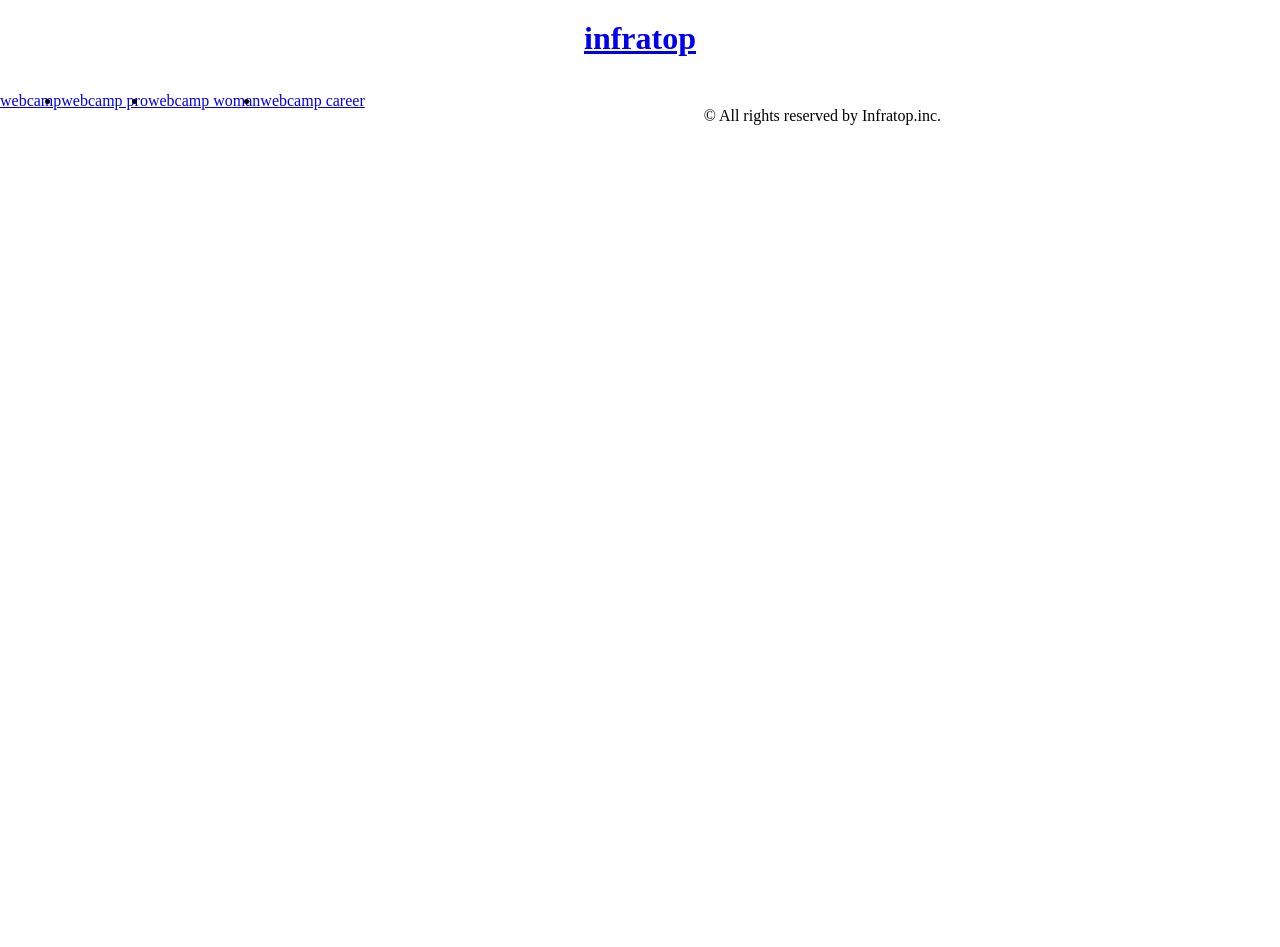
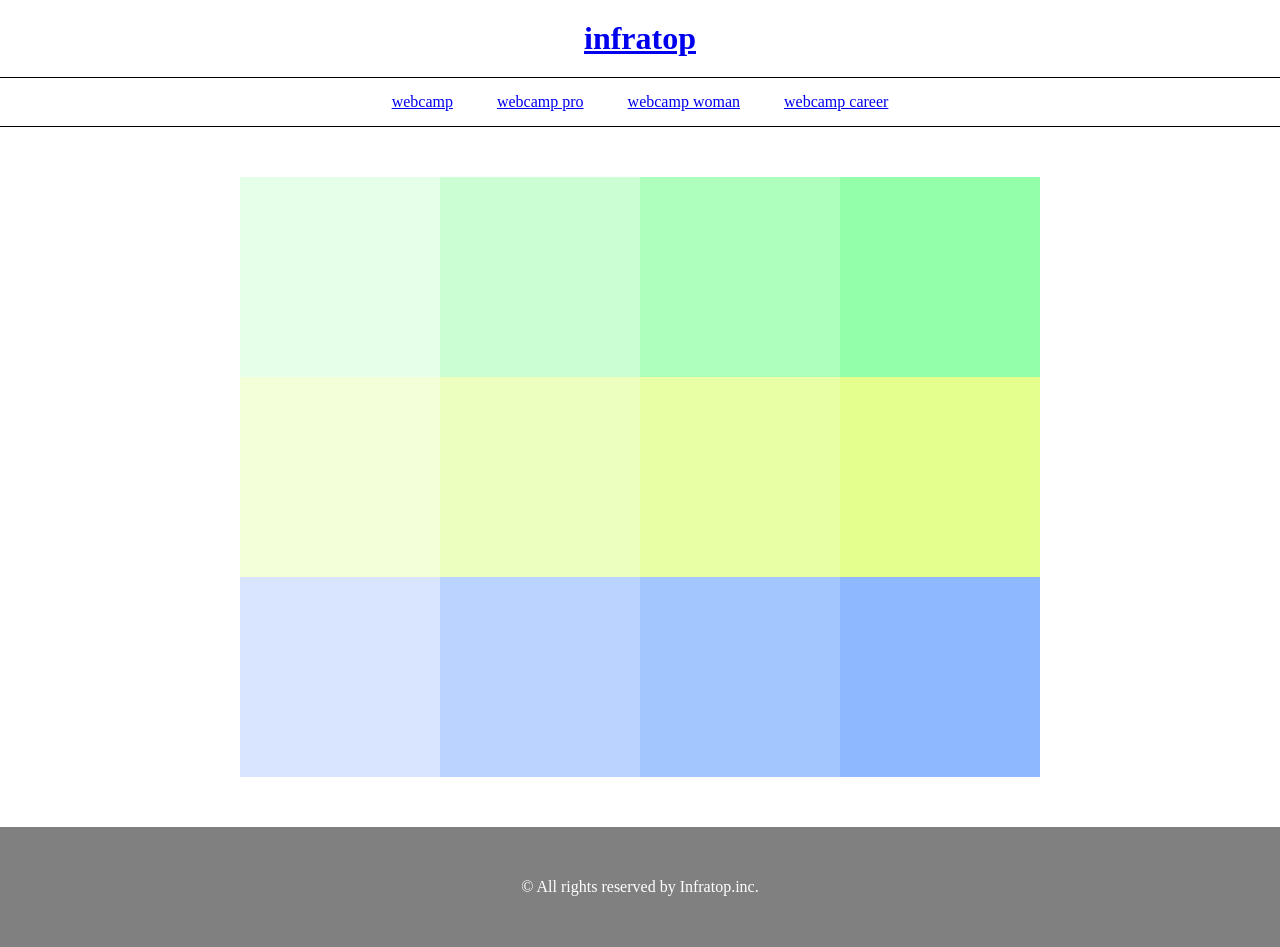
Before and after one commit to aokihagane02/html_exercise, a plain HTML site: page chapter5/exercise/exercise.html in a window 1280 px wide. Before the commit the page ends 800 px from the top, so only its background shows below. Drawn offline with Linux system fonts and the light colour scheme.

Commit message:
[Finish]1-5

```diff
--- a/chapter5/exercise/exercise.css
+++ b/chapter5/exercise/exercise.css
@@ -13,11 +13,71 @@ h1 {
   padding: 20px 0;
 }
 
-ul {
-  border: 1px 0;
+.header-list {
+  margin: 0 auto;
+  border-top: 1px solid;
+  border-bottom: 1px solid;
   padding: 15px 0;
 }
 
 li {
-  float: left;
+  padding: 0 20px;
+  display: inline-block;
 }
+
+.boxes {
+  width: 800px;
+  margin: 50px auto;
+  display: flex;
+  flex-wrap: wrap;
+}
+
+.box {
+  height: 200px;
+  width: 200px;
+}
+
+.a {
+  background-color: #e6ffe9;
+}
+
+.b {
+  background-color: #cbffd3;
+}
+.c {
+  background-color: #aeffbd;
+}
+.d {
+  background-color: #93ffab;
+}
+.e {
+  background-color: #f3ffd8;
+}
+.f {
+  background-color: #edffbe;
+}
+.g {
+  background-color: #e9ffa5;
+}
+.h {
+  background-color: #e4ff8d;
+}
+.i {
+  background-color: #d9e5ff;
+}
+.j {
+  background-color: #bad3ff;
+}
+.k {
+  background-color: #a4c6ff;
+}
+.l {
+  background-color: #8eb8ff;
+}
+
+footer {
+  height: 120px;
+  line-height: 120px;
+  color: white;
+  background-color: grey;
+}
--- a/chapter5/exercise/exercise.html
+++ b/chapter5/exercise/exercise.html
@@ -12,19 +12,32 @@
         <h1>
           <a href="#">infratop</a>
         </h1>
-        <ul>
-          <li><a href="#">webcamp</a></li>
-          <li><a href="#">webcamp pro</a></li>
-          <li><a href="#">webcamp woman</a></li>
-          <li><a href="#">webcamp career</a></li>
-        </ul>
+        <div class="header-list">
+          <ul>
+            <li style="list-style: none;"><a href="#">webcamp</a></li>
+            <li style="list-style: none;"><a href="#">webcamp pro</a></li>
+            <li style="list-style: none;"><a href="#">webcamp woman</a></li>
+            <li style="list-style: none;"><a href="#">webcamp career</a></li>
+          </ul>
+        </div>
       </div>
     </header>
 
     <main>
       <div class="container">
         <div class="boxes">
-
+          <div class="box a"></div>
+          <div class="box b"></div>
+          <div class="box c"></div>
+          <div class="box d"></div>
+          <div class="box e"></div>
+          <div class="box f"></div>
+          <div class="box g"></div>
+          <div class="box h"></div>
+          <div class="box i"></div>
+          <div class="box j"></div>
+          <div class="box k"></div>
+          <div class="box l"></div>
         </div>
       </div>
     </main>
```
